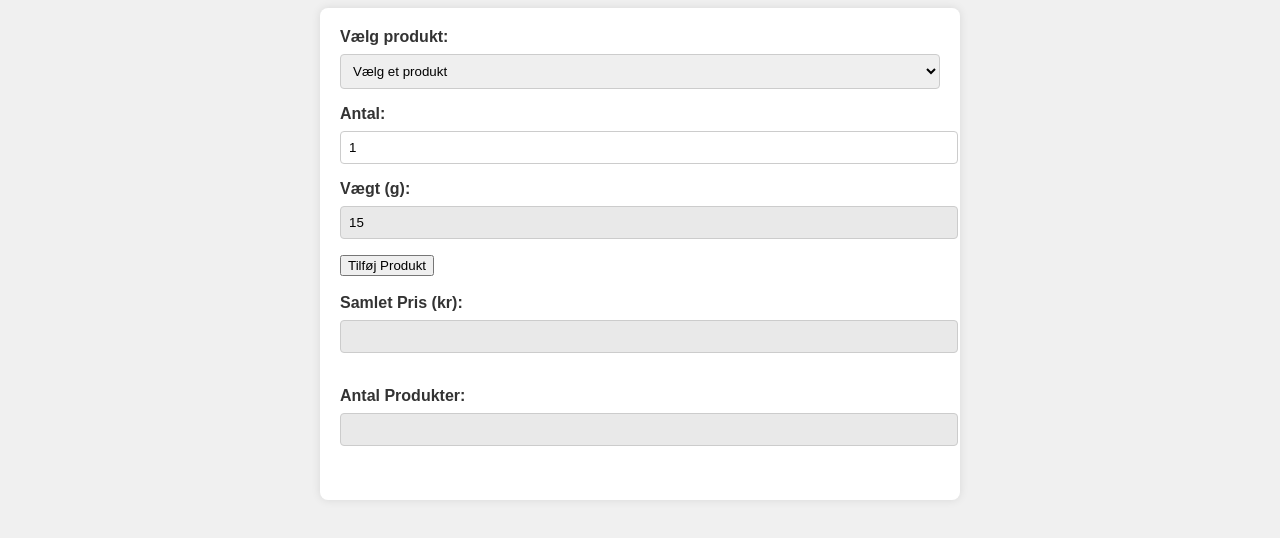
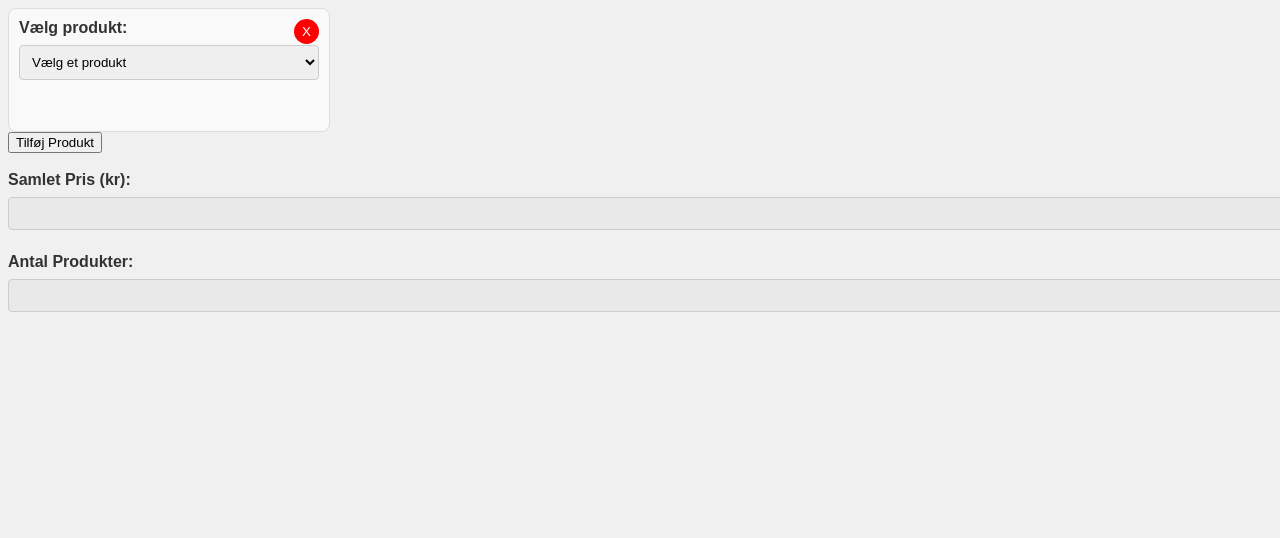
Before and after one commit to Valde1998/Beregner, a website built with Vite: page vite-project/src/Beregner.html in a window 1280 px wide. Built offline with nearby package versions, Linux system fonts and the light colour scheme.

Commit message:
Ser godt ud

```diff
--- a/vite-project/src/Beregner.html
+++ b/vite-project/src/Beregner.html
@@ -7,8 +7,9 @@
 </head>
 <body>
 <form id="produkt-form">
-  <div id="produkt-container">
+  <div id="produkt-container" class="produkt-container">
     <div class="produkt">
+      <button type="button" class="delete-button" onclick="sletProdukt(this)">X</button>
       <label for="produkt-valg-1">Vælg produkt:</label>
       <select id="produkt-valg-1" class="produkt-valg" onchange="opdaterVærdier()">
         <option value="">Vælg et produkt</option>
@@ -39,11 +40,12 @@
         <option value="tube">Tube</option>
       </select>
       <br>
-      <label for="antal-1">Antal:</label>
-      <input type="number" id="antal-1" class="antal" min="1" value="1" onchange="opdaterVærdier()" required>
+      <label for="antal-1" class="antal-label" style="display: none;">Antal:</label>
+      <input type="number" id="antal-1" class="antal" min="0" value="1" onchange="opdaterVærdier()" required style="display: none;">
       <br>
-      <label for="vægt-1">Vægt (g):</label>
-      <input type="number" id="vægt-1" class="vægt" min="0" step="0.001" value="15" onchange="opdaterVærdier()" required readonly>      <br>
+      <label for="vægt-1" class="vægt-label" style="display: none;">Vægt (g):</label>
+      <input type="number" id="vægt-1" class="vægt" min="0" step="0.001" value="0" onchange="opdaterVærdier()" required readonly style="display: none;">
+      <br>
       <img class="produkt-gif" src="" alt="Produkt GIF" style="width: 100px; height: auto; display: none;">
       <div id="materiale-info-1" class="materiale-info" style="display: none;">
         <label>PP (g): <input type="number" class="pp-gram" value="10.95" onchange="opdaterVærdier()"></label><br>
@@ -86,6 +88,7 @@
     const produktDiv = document.createElement("div");
     produktDiv.classList.add("produkt");
     produktDiv.innerHTML = `
+      <button type="button" class="delete-button" onclick="sletProdukt(this)">X</button>
       <label for="produkt-valg-${produktCount}">Vælg produkt:</label>
       <select id="produkt-valg-${produktCount}" class="produkt-valg" onchange="opdaterVærdier()">
         <option value="">Vælg et produkt</option>
@@ -116,11 +119,12 @@
         <option value="tube">Tube</option>
       </select>
       <br>
-      <label for="antal-${produktCount}">Antal:</label>
-      <input type="number" id="antal-${produktCount}" class="antal" min="1" value="1" onchange="opdaterVærdier()" required>
+      <label for="antal-${produktCount}" class="antal-label" style="display: none;">Antal:</label>
+      <input type="number" id="antal-${produktCount}" class="antal" min="0" value="1" onchange="opdaterVærdier()" required style="display: none;">
       <br>
-      <label for="vægt-${produktCount}">Vægt (g):</label>
-<input type="number" id="vægt-${produktCount}" class="vægt" min="0" step="0.001" value="15" onchange="opdaterVærdier()" required readonly>      <br>
+      <label for="vægt-${produktCount}" class="vægt-label" style="display: none;">Vægt (g):</label>
+      <input type="number" id="vægt-${produktCount}" class="vægt" min="0" step="0.001" value="0" onchange="opdaterVærdier()" required readonly style="display: none;">
+      <br>
       <img class="produkt-gif" src="" alt="Produkt GIF" style="width: 100px; height: auto; display: none;">
       <div id="materiale-info-${produktCount}" class="materiale-info" style="display: none;">
         <label>PP (g): <input type="number" class="pp-gram" value="10.95" onchange="opdaterVærdier()"></label><br>
@@ -138,6 +142,12 @@
     container.appendChild(produktDiv);
   }
 
+  function sletProdukt(button) {
+    const produktDiv = button.parentElement;
+    produktDiv.remove();
+    opdaterVærdier();
+  }
+
   function opdaterVærdier() {
     const produkter = document.querySelectorAll(".produkt");
     let samletPris = 0;
@@ -145,17 +155,28 @@
 
     produkter.forEach((produktDiv, index) => {
       const produktValg = produktDiv.querySelector(".produkt-valg").value;
-      const antal = parseInt(produktDiv.querySelector(".antal").value);
+      const antalLabel = produktDiv.querySelector(".antal-label");
+      const antalInput = produktDiv.querySelector(".antal");
+      const vægtLabel = produktDiv.querySelector(".vægt-label");
+      const vægtInput = produktDiv.querySelector(".vægt");
       const materialeInfo = produktDiv.querySelector(".materiale-info");
       const produktGif = produktDiv.querySelector(".produkt-gif");
 
       if (produktValg) {
+        antalLabel.style.display = "block";
+        antalInput.style.display = "block";
+        vægtLabel.style.display = "block";
+        vægtInput.style.display = "block";
         materialeInfo.style.display = "block";
         produktGif.src = `produkter/${produktValg}.gif`;
         produktGif.style.display = "block";
         produktGif.style.width = "300px"; // Ændre bredden til 300px
         produktGif.style.height = "auto"; // Bevar billedets proportioner
       } else {
+        antalLabel.style.display = "none";
+        antalInput.style.display = "none";
+        vægtLabel.style.display = "none";
+        vægtInput.style.display = "none";
         materialeInfo.style.display = "none";
         produktGif.style.display = "none";
       }
@@ -175,10 +196,10 @@
       }
 
       // Beregn prisen for hvert materiale
-      const prisPP = (ppGram * bearbejdningsPriser.pp * antal).toFixed(2);
-      const prisPE = (peGram * bearbejdningsPriser.pe * antal).toFixed(2);
-      const prisMetal = (metalGram * bearbejdningsPriser.metal * antal).toFixed(2);
-      const prisGlas = (glasGram * bearbejdningsPriser.glas * antal).toFixed(2);
+      const prisPP = (ppGram * bearbejdningsPriser.pp * antalInput.value).toFixed(2);
+      const prisPE = (peGram * bearbejdningsPriser.pe * antalInput.value).toFixed(2);
+      const prisMetal = (metalGram * bearbejdningsPriser.metal * antalInput.value).toFixed(2);
+      const prisGlas = (glasGram * bearbejdningsPriser.glas * antalInput.value).toFixed(2);
       const totalPris = (parseFloat(prisPP) + parseFloat(prisPE) + parseFloat(prisMetal) + parseFloat(prisGlas)).toFixed(2);
 
       // Opdater felterne med de beregnede værdier
@@ -190,10 +211,10 @@
 
       // Opdater total vægt baseret på materialernes vægt
       const totalVægt = ppGram + peGram + metalGram + glasGram;
-      produktDiv.querySelector(".vægt").value = totalVægt.toFixed(3);
+      vægtInput.value = totalVægt.toFixed(3);
 
       samletPris += parseFloat(totalPris);
-      samletAntal += antal;
+      samletAntal += parseInt(antalInput.value);
     });
 
     document.getElementById("samlet-pris").value = samletPris.toFixed(2);
--- a/vite-project/src/style2.css
+++ b/vite-project/src/style2.css
@@ -4,13 +4,12 @@ body {
     color: #333;
 }
 
-form {
-    max-width: 600px;
-    margin: 0 auto;
-    padding: 20px;
-    background-color: #fff;
-    border-radius: 8px;
-    box-shadow: 0 0 10px rgba(0, 0, 0, 0.1);
+input, select {
+    width: 100%;
+    padding: 8px;
+    margin-bottom: 8px; /* Reduced from 16px to 8px */
+    border: 1px solid #ccc;
+    border-radius: 4px;
 }
 
 label {
@@ -22,7 +21,7 @@ label {
 input, select {
     width: 100%;
     padding: 8px;
-    margin-bottom: 16px;
+    margin-bottom: 5px;
     border: 1px solid #ccc;
     border-radius: 4px;
 }
@@ -38,3 +37,33 @@ div[id^="materiale-info"] {
     border: 1px solid #b3d4fc;
     border-radius: 4px;
 }
+
+.produkt-container {
+    display: flex;
+    flex-wrap: wrap;
+    gap: 20px;
+}
+
+.produkt {
+    flex: 1 1 300px;
+    min-width: 300px;
+    max-width: 300px;
+    background-color: #f9f9f9;
+    padding: 10px;
+    border: 1px solid #ddd;
+    border-radius: 8px;
+    position: relative;
+}
+
+.delete-button {
+    position: absolute;
+    top: 10px;
+    right: 10px;
+    background-color: red;
+    color: white;
+    border: none;
+    border-radius: 50%;
+    width: 25px;
+    height: 25px;
+    cursor: pointer;
+}
```
